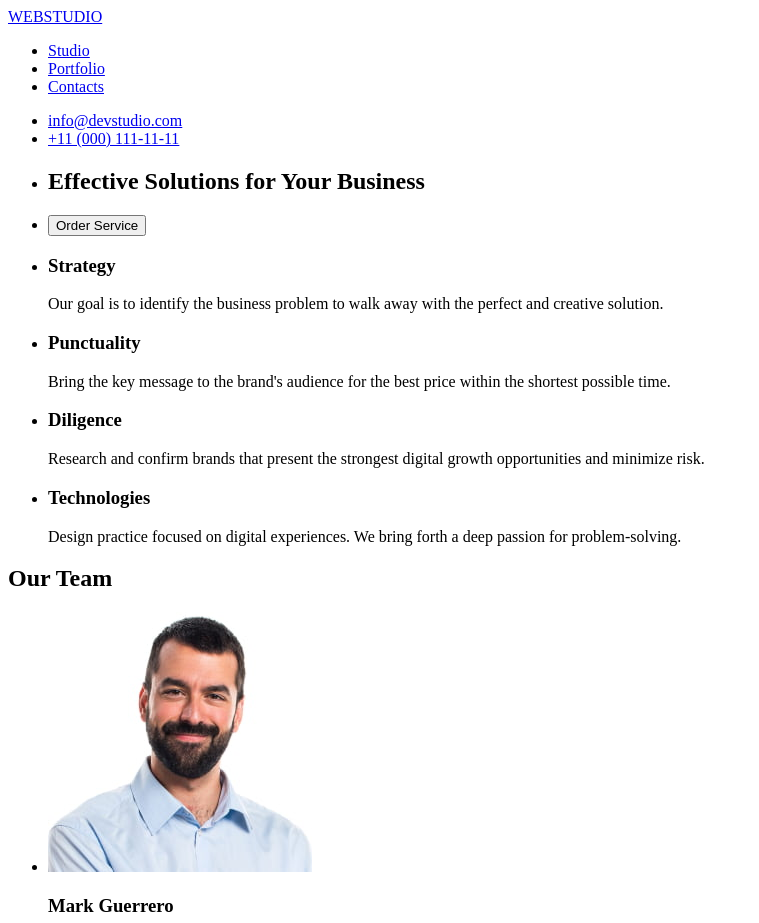
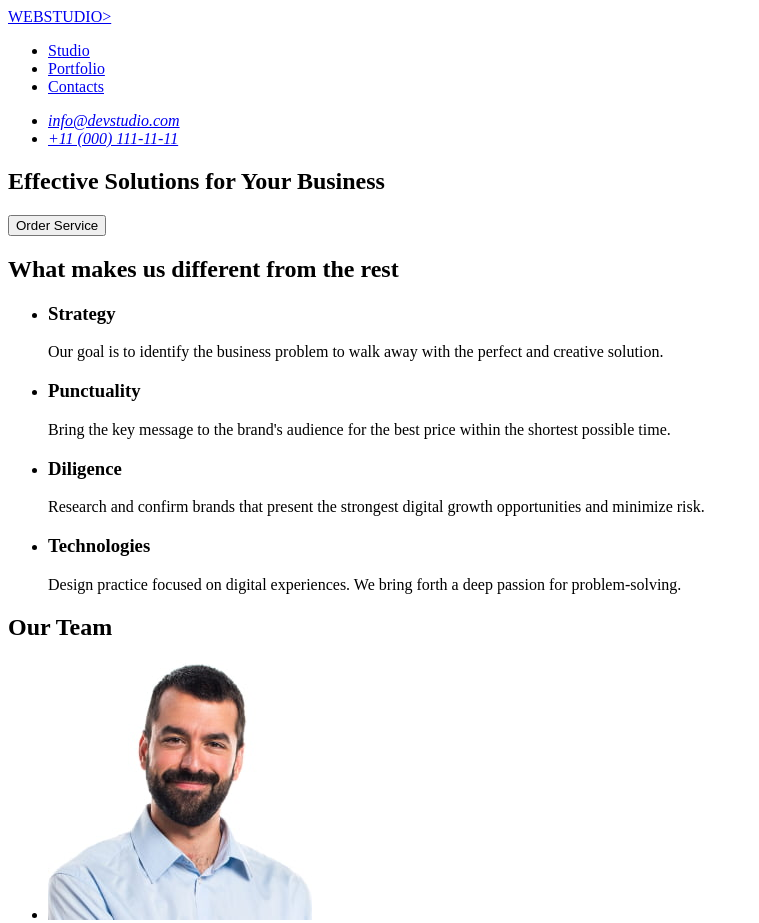
Before and after one commit to psv0782/goit-markup-hw-01, a plain HTML site: page index.html in a window 1280 px wide. Shown: the top 923 px of the page, without its empty margins (0-759 px from the left). Drawn offline with Linux system fonts and the light colour scheme.

Commit message:
fixed index.html
fixed in accordance with the comments during the inspection

```diff
--- a/index.html
+++ b/index.html
@@ -9,33 +9,30 @@
     <!-- ============ Header ============== -->
     <header>
       <nav>
-        <a href="./index.html">WEBSTUDIO</a>
+        <a href="./index.html">WEBSTUDIO></a>
         <ul>
           <li><a href="#">Studio</a></li>
           <li><a href="#">Portfolio</a></li>
           <li><a href="#">Contacts</a></li>
         </ul>
       </nav>
+      <address>
         <ul>
           <li><a href="mailto:info@devstudio.com">info@devstudio.com</a></li>
           <li><a href="phone:+110001111111">+11 (000) 111-11-11</a></li>
         </ul>
+      </address>
     </header>
     <!-- ============ Main ============== -->
     <main>
       <!-- ============ Hero ============== -->
       <section>
-        <ul>
-          <li>
         <h1>Effective Solutions for Your Business</h1>
-          </li>
-          <li>
         <button type="button">Order Service</button>
-          </li>
-        </ul>
       </section>
       <!-- ============ Description ============== -->
       <section>
+        <h2>What makes us different from the rest</h2>
         <ul>
           <li>
             <h3>Strategy</h3>
@@ -115,17 +112,11 @@
       </section>
     </main>
     <footer>
-      <ul>
-        <li>
       <a href="./index.html">WEBSTUDIO></a>
-        </li>
-        <li>
       <p>
-            Increase the flow of customers and sales for your business with
-            digital marketing & growth solutions.
+        Increase the flow of customers and sales for your business with digital
+        marketing & growth solutions.
       </p>
-        </li>
-      </ul>
     </footer>
   </body>
 </html>
```
Lines whose indentation alone changed are shown as unchanged.
